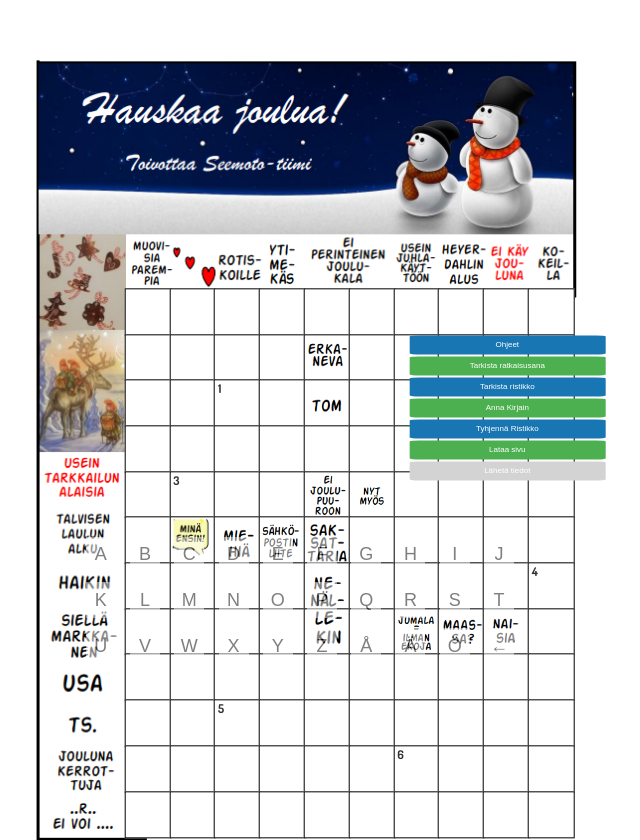
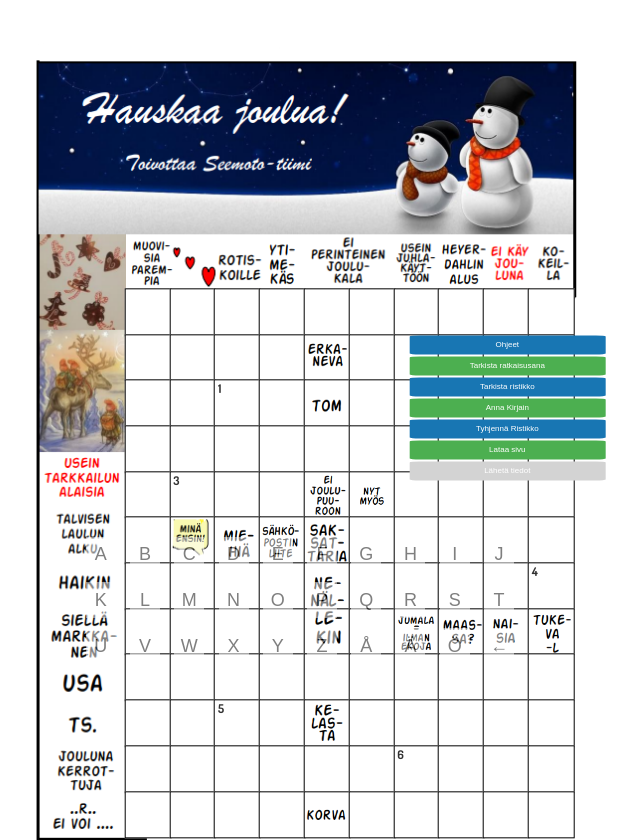
Before and after one commit to DeveloperWizard83/SeemotoRistikko2022, a React (Vite) app: page / in a window 1280 px wide. Shown: the part 101-941 px from the top of the page, without its empty margins (334-974 px from the left). Built offline with nearby package versions, Linux system fonts and the light colour scheme.

Commit message:
Lisätty vihjelaatikoita css

```diff
--- a/src/CrosswordGrid.css
+++ b/src/CrosswordGrid.css
@@ -206,8 +206,8 @@
   background-repeat: no-repeat;
   background-size: 90%;
   background-position: center center;
-  border-top: white;
 
+  border-right:white ;
   pointer-events: none;
   background-color: white;
 
@@ -218,8 +218,8 @@
   background-repeat: no-repeat;
   background-size: 90%;
   background-position: center center;
-  border-top: white;
-
+  border-left:white ;
+  border-right:white ;
   pointer-events: none;
   background-color: white;
 
@@ -227,6 +227,39 @@
 
 .special-13{
   background-image: url('assets/images/13-kysymys.png');
+  background-repeat: no-repeat;
+  background-size: 90%;
+  background-position: center center;
+  border-left:white ;
+  border-right: white;
+  pointer-events: none;
+  background-color: white;
+
+}
+.special-14{
+  background-image: url('assets/images/14-kysymys.png');
+  background-repeat: no-repeat;
+  background-size: 90%;
+  background-position: center center;
+  border-left:white ;
+
+  pointer-events: none;
+  background-color: white;
+
+}
+.special-15{
+  background-image: url('assets/images/15-kysymys.png');
+  background-repeat: no-repeat;
+  background-size: 90%;
+  background-position: center center;
+
+
+  pointer-events: none;
+  background-color: white;
+
+}
+.special-16{
+  background-image: url('assets/images/16-kysymys.png');
   background-repeat: no-repeat;
   background-size: 90%;
   background-position: center center;
--- a/src/CrosswordGrid.jsx
+++ b/src/CrosswordGrid.jsx
@@ -19,7 +19,9 @@ const specialClassMapping = {
     77: 'special-11',
     78: 'special-12',
     79: 'special-13',
-    80: 'special-14'
+    80: 'special-14',
+    95: 'special-15',
+    115: 'special-16',
 };
 
 
@@ -35,7 +37,7 @@ const staticNumberMapping = {
 
 function createGridVectors() {
     const grid = [];
-    const specialItems = [15, 25, 45,46, 52, 53, 54, 55, 64, 65, 66, 75, 77, 78,79, 80];
+    const specialItems = [15, 25, 45,46, 52, 53, 54, 55, 64, 65, 66, 75, 77, 78,79, 80,95, 115];
 
     const gridSize = 120; // Assuming a grid of size 110
 
```
